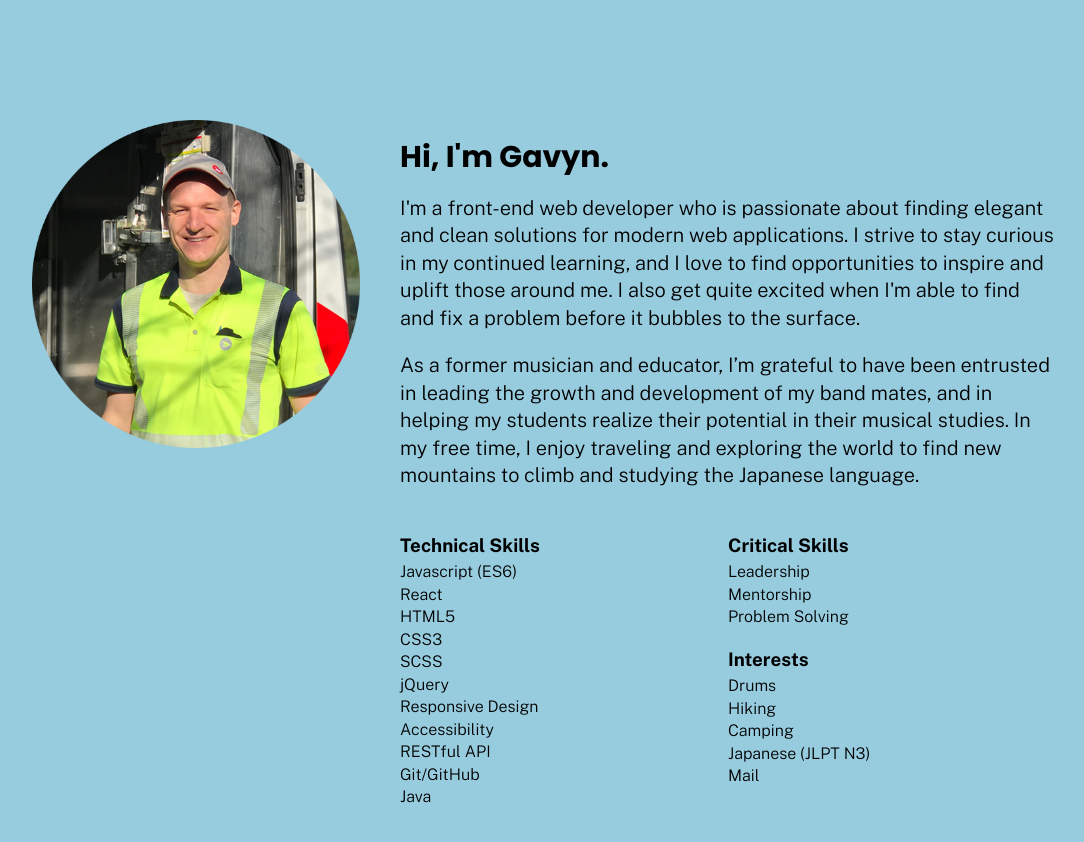
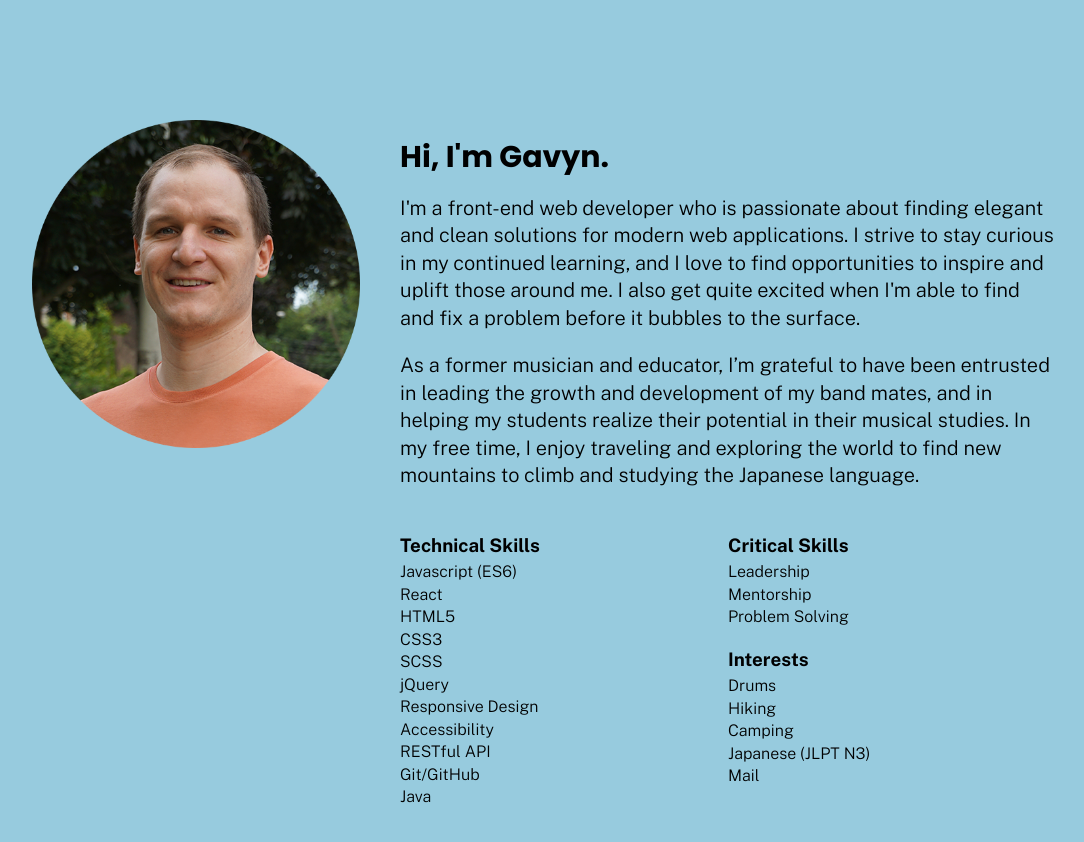
Before and after one commit to GavynHolt/portfolio, a plain HTML site: page index.html in a window 1280 px wide. Shown: the part 800-1642 px from the top of the page, without its empty margins (96-1180 px from the left). Drawn offline with nearby package versions, Linux system fonts and the light colour scheme.

Commit message:
profile headshot. removed extra photos

```diff
--- a/index.html
+++ b/index.html
@@ -85,7 +85,7 @@
       <section class="about" id="about">
         <div class="about-container wrapper">
           <div class="image">
-            <img src="./images/gavynHoltCPTruck.png" alt="Portfolio picture of Gavyn Holt" />
+            <img src="./images/gavynHoltHeadshot.png" alt="Portfolio picture of Gavyn Holt" />
           </div>
           <div class="description-container">
             <div class="description">
```
Also changed, not shown: images/gavynHoltAtDrums.jpg (deleted), images/gavynHoltCPTruck.png (deleted), images/gavynHoltCamping.jpeg (deleted), images/gavynHoltCanadaPost.jpeg (deleted), images/gavynHoltHeadshot.png (added).
